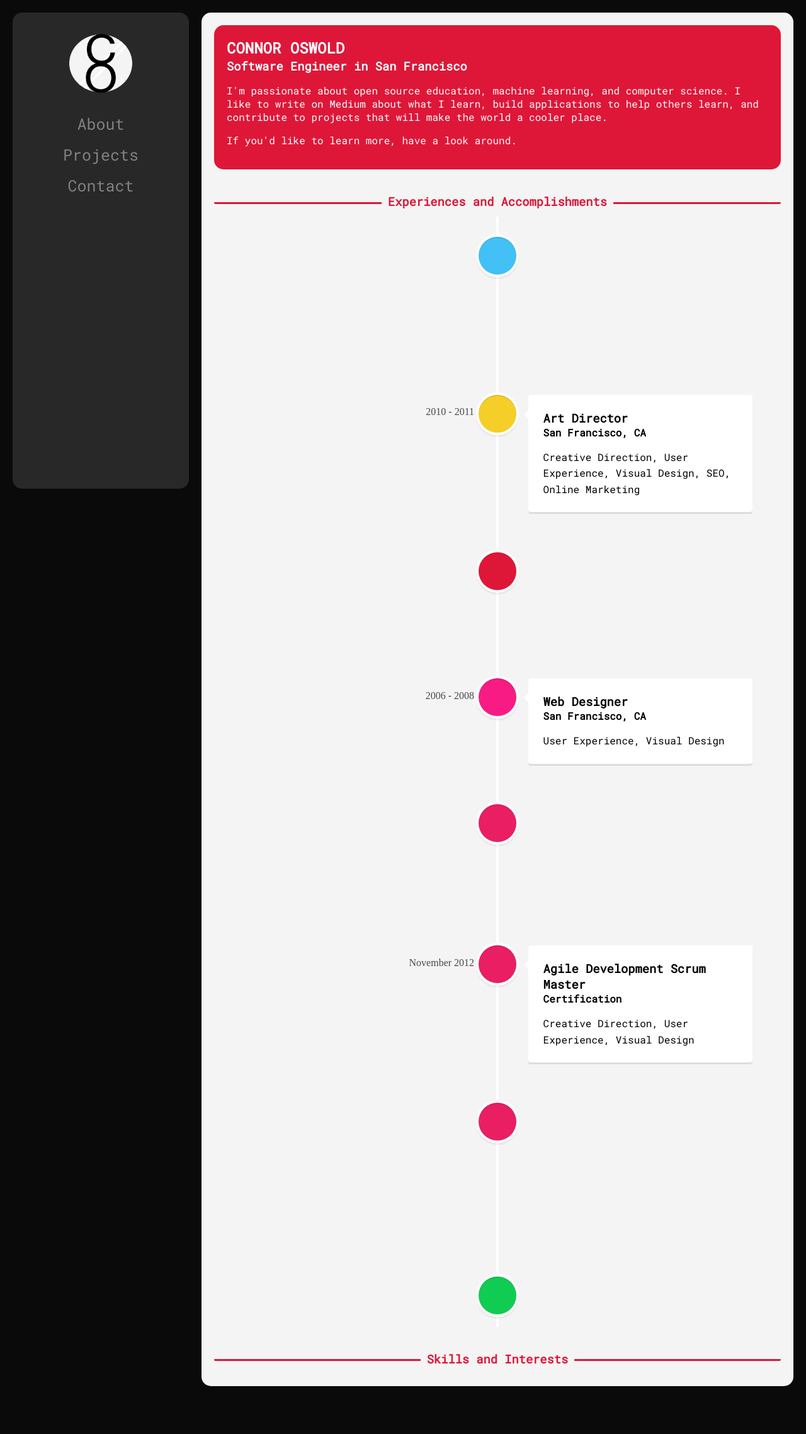
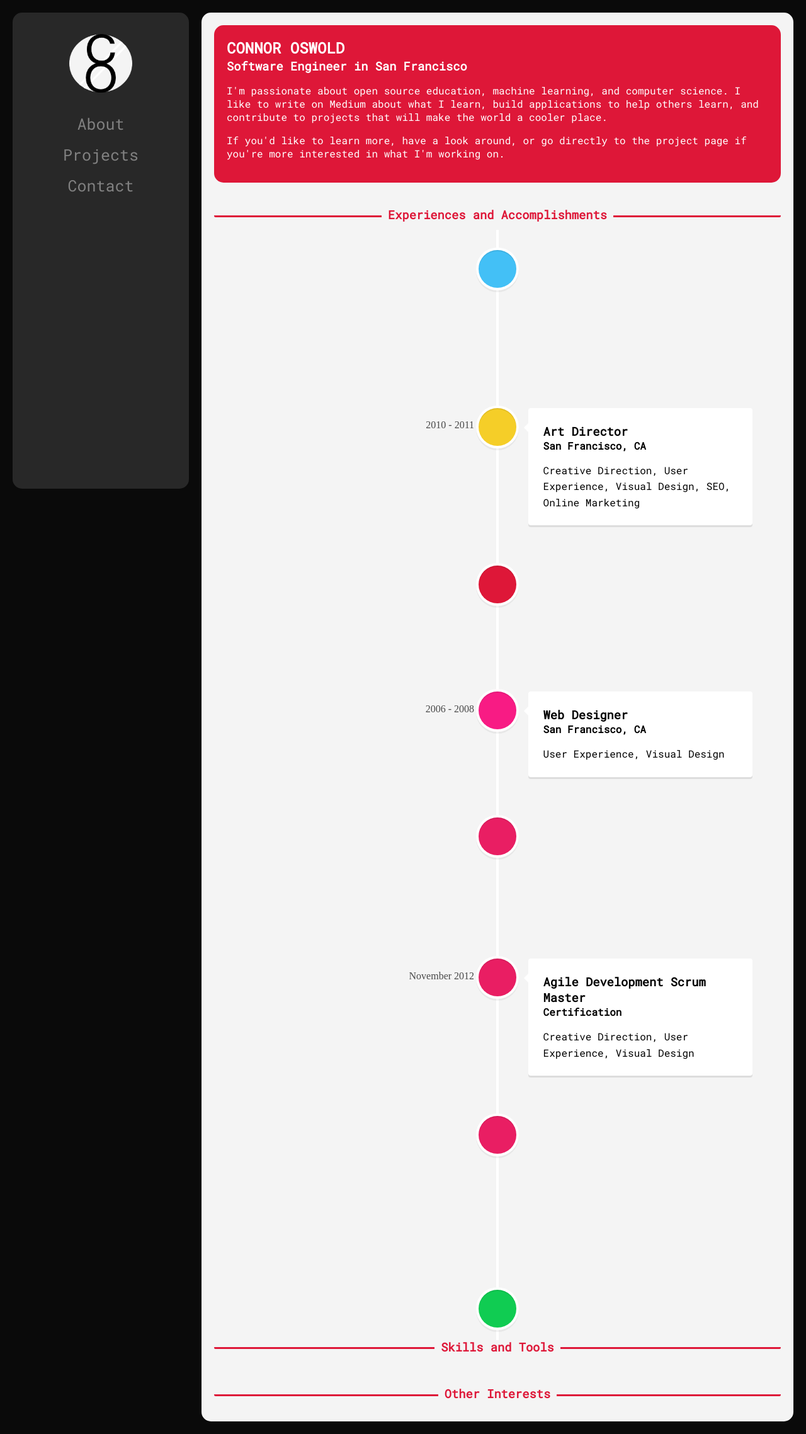
Before and after one commit to Coswold/react_portfolio, a React (Create React App) app: page /stuff in a window 1280 px wide. Shown: the whole page at 63% size. Before the commit the page ends 2221 px from the top, so only its background shows below. Built offline with nearby package versions, Linux system fonts and the light colour scheme.

Commit message:
added skills and interests sections

```diff
--- a/src/components/main.js
+++ b/src/components/main.js
@@ -14,10 +14,11 @@ render() {
             computer science. I like to write on Medium about what I learn,
             build applications to help others learn, and contribute to projects
             that will make the world a cooler place.</p>
-            <p>If you'd like to learn more, have a look around.</p>
+            <p>If you'd like to learn more, have a look around, or go directly to
+            the project page if you're more interested in what I'm working on.</p>
         </div>
 
-        <div class="title fontr">
+        <div class="title fontr padding">
             <h3><span>Experiences and Accomplishments</span></h3>
         </div>
 
@@ -113,7 +114,11 @@ render() {
         </VerticalTimeline>
 
         <div class="title fontr">
-            <h3><span>Skills and Interests</span></h3>
+            <h3><span>Skills and Tools</span></h3>
+        </div>
+
+        <div class="title fontr padding">
+            <h3><span>Other Interests</span></h3>
         </div>
 
       </div>
--- a/src/components/projects.js
+++ b/src/components/projects.js
@@ -7,13 +7,15 @@ class Projects extends Component {
     return (
       <div>
 
-        <div class="topic bgb">
+        <div class="topic bgb padding">
             <h2>PROJECTS</h2>
             <h3>Machine Learning, Web, and Native Apps</h3>
-            <p>Here are some of the projects I have been working on:</p>
+            <p>Here are some of my favorite projects. Many are complete, but
+            some are still in progress. All are open source, so check them out
+            and see if you'd like to contribute.</p>
         </div>
 
-        <div class="title fontb">
+        <div class="title fontb padding">
             <h3><span>Machine Learning</span></h3>
         </div>
 
@@ -37,7 +39,7 @@ class Projects extends Component {
               </div>
             </div>
 
-            <div class="title fontb">
+            <div class="title fontb padding">
                 <h3><span>Web</span></h3>
             </div>
 
--- a/src/index.css
+++ b/src/index.css
@@ -20,6 +20,8 @@ h1, h2, h3, h4, p, ul, li {
 /* title stuff */
 .title {
     text-align: center;
+}
+.padding {
     padding-top: 40px;
 }
 .title h3 {
@@ -33,7 +35,6 @@ h1, h2, h3, h4, p, ul, li {
     background:#F4F4F4;
     padding:0 10px;
 }
-
 
 .fontb h3 {
     color: #43C0F6;
```
